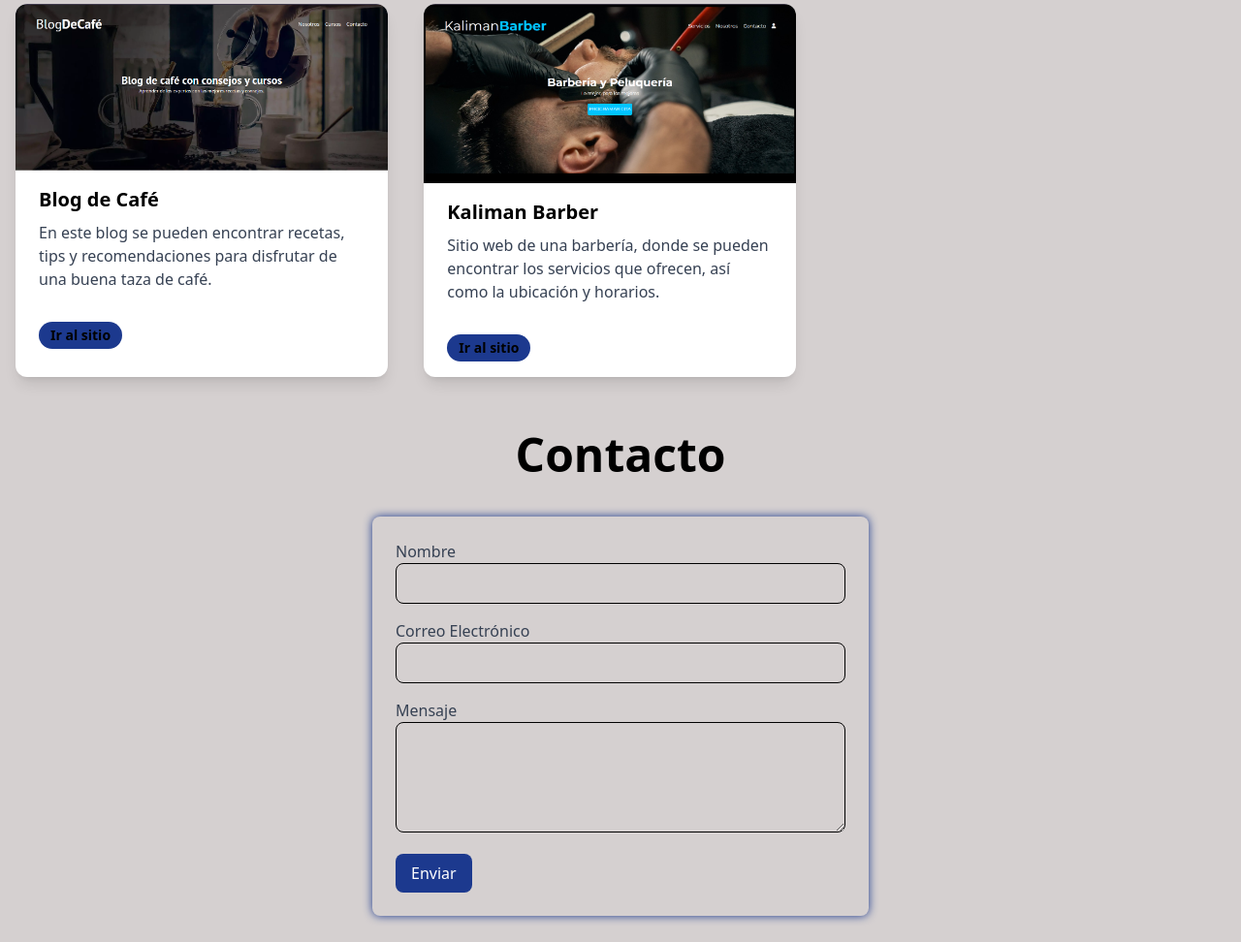
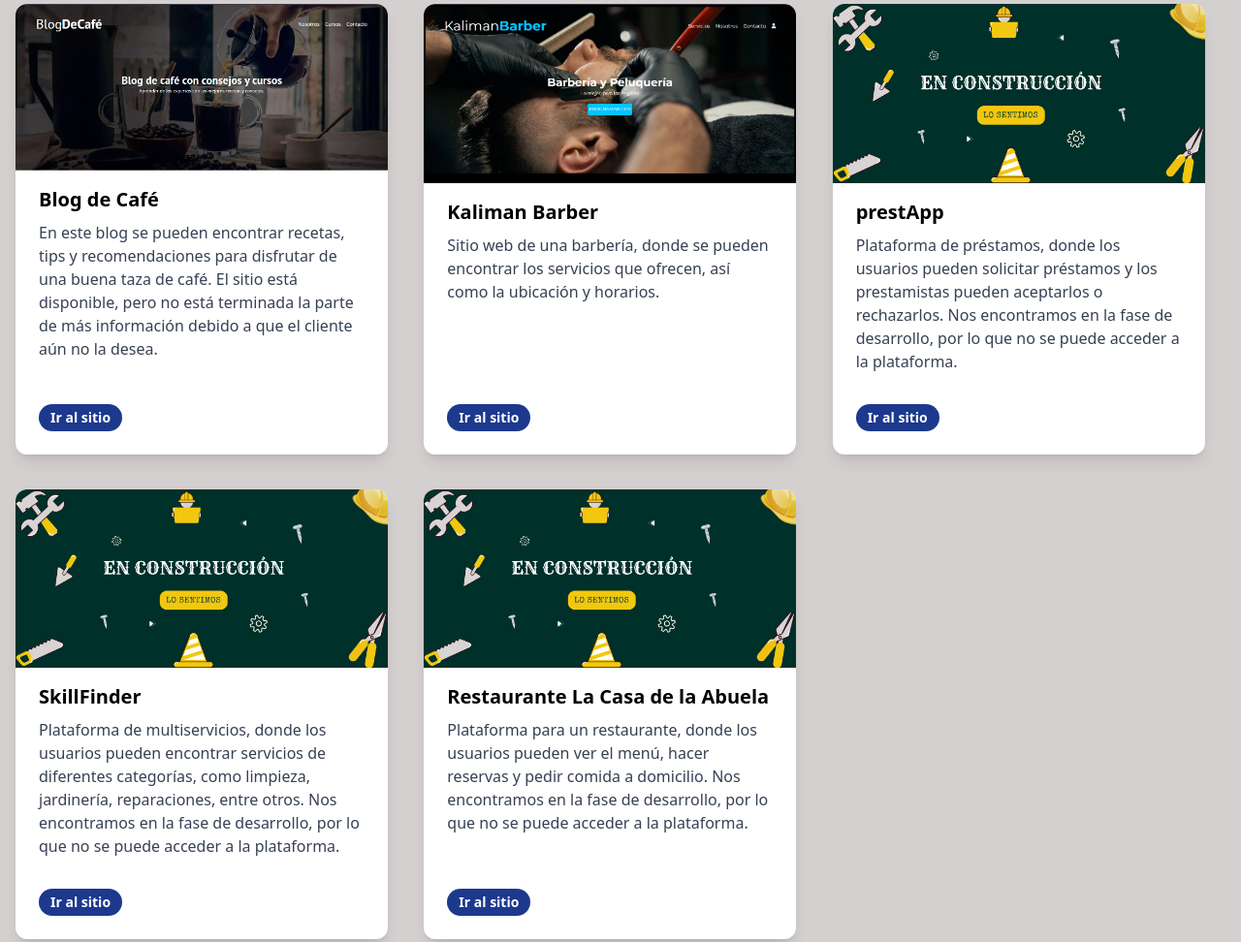
Before and after one commit to AnaCristinaSilvaSolis/anadev-sitio, an Astro site: page / in a window 1280 px wide. Shown: the part 2760-3732 px from the top of the page at 97% size. Built offline with nearby package versions, Linux system fonts and the light colour scheme; Astro itself is replaced by a stand-in of ours.

Commit message:
Add, nuevos servivios y Update colores de íconos y botones

```diff
--- a/src/components/Footer.astro
+++ b/src/components/Footer.astro
@@ -2,66 +2,66 @@
 const year = new Date().getFullYear();
 ---
 
-<footer class='bg-blue-900 text-white py-8'>
-  <div class='container mx-auto px-6'>
-    <div class='grid md:grid-cols-4 gap-8 text-center md:text-left'>
+<footer class="bg-blue-900 text-white py-8">
+  <div class="container mx-auto px-6">
+    <div class="grid md:grid-cols-4 gap-8 text-center md:text-left">
       <!-- Logo y descripción -->
       <div>
-        <h2 class='text-2xl font-bold'>Anadev</h2>
-        <p class='mt-2 text-gray-400'>Desarrollo de software a tu medida.</p>
+        <h2 class="text-2xl font-bold">Anadev</h2>
+        <p class="mt-2 text-white">Desarrollo de software a tu medida.</p>
       </div>
 
       <div>
-        <ul class='mt-2 space-y-2'>
+        <ul class="mt-2 space-y-2">
           <li>
-            <a href='#hero' class='hover:text-blue-400'>Inicio</a>
+            <a href="#hero" class="hover:text-blue-400">Inicio</a>
           </li>
           <li>
-            <a href='#services' class='hover:text-blue-400'>Servicios</a>
+            <a href="#services" class="hover:text-blue-400">Servicios</a>
           </li>
           <li>
-            <a href='#feature' class='hover:text-blue-400'>Características</a>
+            <a href="#feature" class="hover:text-blue-400">Características</a>
           </li>
         </ul>
       </div>
       <div>
-        <ul class='mt-2 space-y-2'>
+        <ul class="mt-2 space-y-2">
           <li>
-            <a href='#about' class='hover:text-blue-400'>Sobre Nosotros</a>
+            <a href="#about" class="hover:text-blue-400">Sobre Nosotros</a>
           </li>
           <li>
-            <a href='#project' class='hover:text-blue-400'>Proyectos</a>
+            <a href="#project" class="hover:text-blue-400">Proyectos</a>
           </li>
           <li>
-            <a href='#contact' class='hover:text-blue-400'>Contacto</a>
+            <a href="#contact" class="hover:text-blue-400">Contacto</a>
           </li>
         </ul>
       </div>
 
       <div>
-        <h3 class='text-lg font-semibold'>Síguenos</h3>
-        <div class='flex justify-center md:justify-start space-x-4 mt-2'>
+        <h3 class="text-lg font-semibold">Síguenos</h3>
+        <div class="flex justify-center md:justify-start space-x-4 mt-2">
           <a
-            href='https://www.linkedin.com/in/ana-cristina-silva-solis-3765081ab/'
-            target='_blank'
-            class='text-gray-400 hover:text-blue-400'
+            href="https://www.linkedin.com/in/ana-cristina-silva-solis-3765081ab/"
+            target="_blank"
+            class="text-gray-400 hover:text-blue-400"
           >
-            <i class='fa-brands fa-linkedin text-2xl'></i>
+            <i class="fa-brands fa-linkedin text-2xl"></i>
           </a>
           <a
-            href='https://github.com/AnaCristinaSilvaSolis'
-            target='_blank'
-            class='text-gray-400 hover:text-blue-400'
+            href="https://github.com/AnaCristinaSilvaSolis"
+            target="_blank"
+            class="text-gray-400 hover:text-blue-400"
           >
-            <i class='fab fa-github text-2xl'></i>
+            <i class="fab fa-github text-2xl"></i>
           </a>
         </div>
       </div>
     </div>
 
     <!-- Línea separadora -->
-    <div class='border-t border-white mt-6 pt-4 text-center'>
-      <p class='text-gray-900'>
+    <div class="border-t border-white mt-6 pt-4 text-center">
+      <p class="text-white">
         &copy; {year} Anadev. Todos los derechos reservados.
       </p>
     </div>
--- a/src/components/landing/Features.astro
+++ b/src/components/landing/Features.astro
@@ -1,22 +1,22 @@
 ---
-import features from '../../config/features.json';
+import features from "../../config/features.json";
 ---
 
-<h2 class='text-center font-bold text-5xl m-10' id='feature'>
+<h2 class="text-center font-bold text-5xl m-10" id="feature">
   Características
 </h2>
-<div class='grid md:grid-cols-3 gap-4 p-4'>
+<div class="grid md:grid-cols-3 gap-4 p-4">
   {
     features.map((feature) => (
       <dl>
-        <div class='relative pl-16'>
-          <dt class='text-base/7 font-semibold text-gray-900'>
-            <div class='absolute top-0 left-0 flex size-10 items-center justify-center rounded-lg bg-blue-900'>
-              <i class='fa-solid fa-code' />
+        <div class="relative pl-16">
+          <dt class="text-base/7 font-semibold text-gray-900">
+            <div class="absolute top-0 left-0 flex size-10 items-center justify-center rounded-lg bg-blue-900">
+              <i class="fa-solid fa-code text-white" />
             </div>
             {feature.title}
           </dt>
-          <dd class='mt-2 text-base/7 text-gray-600'>{feature.description}</dd>
+          <dd class="mt-2 text-base/7 text-gray-600">{feature.description}</dd>
         </div>
       </dl>
     ))
--- a/src/components/landing/Projects.astro
+++ b/src/components/landing/Projects.astro
@@ -1,23 +1,25 @@
 ---
-import projects from '../../config/projects.json';
+import projects from "../../config/projects.json";
 ---
 
-<h2 class='font-bold text-5xl my-5 text-center' id='project'>Proyectos</h2>
-<section class='grid md:grid-cols-3 gap-4 p-4'>
+<h2 class="font-bold text-5xl my-5 text-center" id="project">Proyectos</h2>
+<section class="grid md:grid-cols-3 gap-4 p-4">
   {
     projects.map((project) => (
-      <div class='max-w-sm rounded-xl overflow-hidden shadow-lg bg-white transform transition-all duration-300 hover:scale-105 hover:shadow-2xl'>
-        <img class='w-full' src={project.image} alt={project.name} />
-        <div class='px-6 py-4'>
-          <div class='font-bold text-xl mb-2'>{project.name}</div>
-          <p class='text-gray-700 text-base'>{project.description}</p>
+      <div class="max-w-sm flex flex-col justify-between rounded-xl overflow-hidden shadow-lg bg-white transform transition-all duration-300 hover:scale-105 hover:shadow-2xl mb-5">
+        <div>
+          <img class="w-full h-auto" src={project.image} alt={project.name} />
+          <div class="px-6 py-4">
+            <div class="font-bold text-xl mb-2">{project.name}</div>
+            <p class="text-gray-700 text-base">{project.description}</p>
+          </div>
         </div>
-        <div class='px-6 pt-4 pb-2'>
+        <div class="px-6 pt-4 pb-6 mt-auto">
           <a
-            target='_blank'
-            rel='noopener noreferrer'
+            target="_blank"
+            rel="noopener noreferrer"
             href={project.url}
-            class='inline-block bg-blue-900 hover:bg-blue-600 rounded-full px-3 py-1 text-sm font-semibold  mr-2 mb-2'
+            class="inline-block bg-blue-900 hover:bg-blue-600 rounded-full px-3 py-1 text-sm font-semibold text-white"
           >
             Ir al sitio
           </a>
--- a/src/config/projects.json
+++ b/src/config/projects.json
@@ -1,7 +1,7 @@
 [
   {
     "name": "Blog de Café",
-    "description": "En este blog se pueden encontrar recetas, tips y recomendaciones para disfrutar de una buena taza de café.",
+    "description": "En este blog se pueden encontrar recetas, tips y recomendaciones para disfrutar de una buena taza de café. El sitio está disponible, pero no está terminada la parte de más información debido a que el cliente aún no la desea.",
     "image": "/images/blogCafe.png",
     "url": "https://anacristinasilvasolis.github.io/BLOG_CAFE/"
   },
@@ -10,5 +10,23 @@
     "description": "Sitio web de una barbería, donde se pueden encontrar los servicios que ofrecen, así como la ubicación y horarios.",
     "image": "/images/kaliman.png",
     "url": "https://sark-kb.netlify.app/"
+  },
+  {
+    "name": "prestApp",
+    "description": "Plataforma de préstamos, donde los usuarios pueden solicitar préstamos y los prestamistas pueden aceptarlos o rechazarlos. Nos encontramos en la fase de desarrollo, por lo que no se puede acceder a la plataforma.",
+    "image": "/images/enConstruccion.png",
+    "url": "https://anacristinasilvasolis.github.io/"
+  },
+  {
+    "name": "SkillFinder",
+    "description": "Plataforma de multiservicios, donde los usuarios pueden encontrar servicios de diferentes categorías, como limpieza, jardinería, reparaciones, entre otros. Nos encontramos en la fase de desarrollo, por lo que no se puede acceder a la plataforma.",
+    "image": "/images/enConstruccion.png",
+    "url": "https://anacristinasilvasolis.github.io/"
+  },
+  {
+    "name": "Restaurante La Casa de la Abuela",
+    "description": "Plataforma para un restaurante, donde los usuarios pueden ver el menú, hacer reservas y pedir comida a domicilio. Nos encontramos en la fase de desarrollo, por lo que no se puede acceder a la plataforma.",
+    "image": "/images/enConstruccion.png",
+    "url": "https://anacristinasilvasolis.github.io/"
   }
 ]
```
Also changed, not shown: public/images/enConstruccion.png (added).
